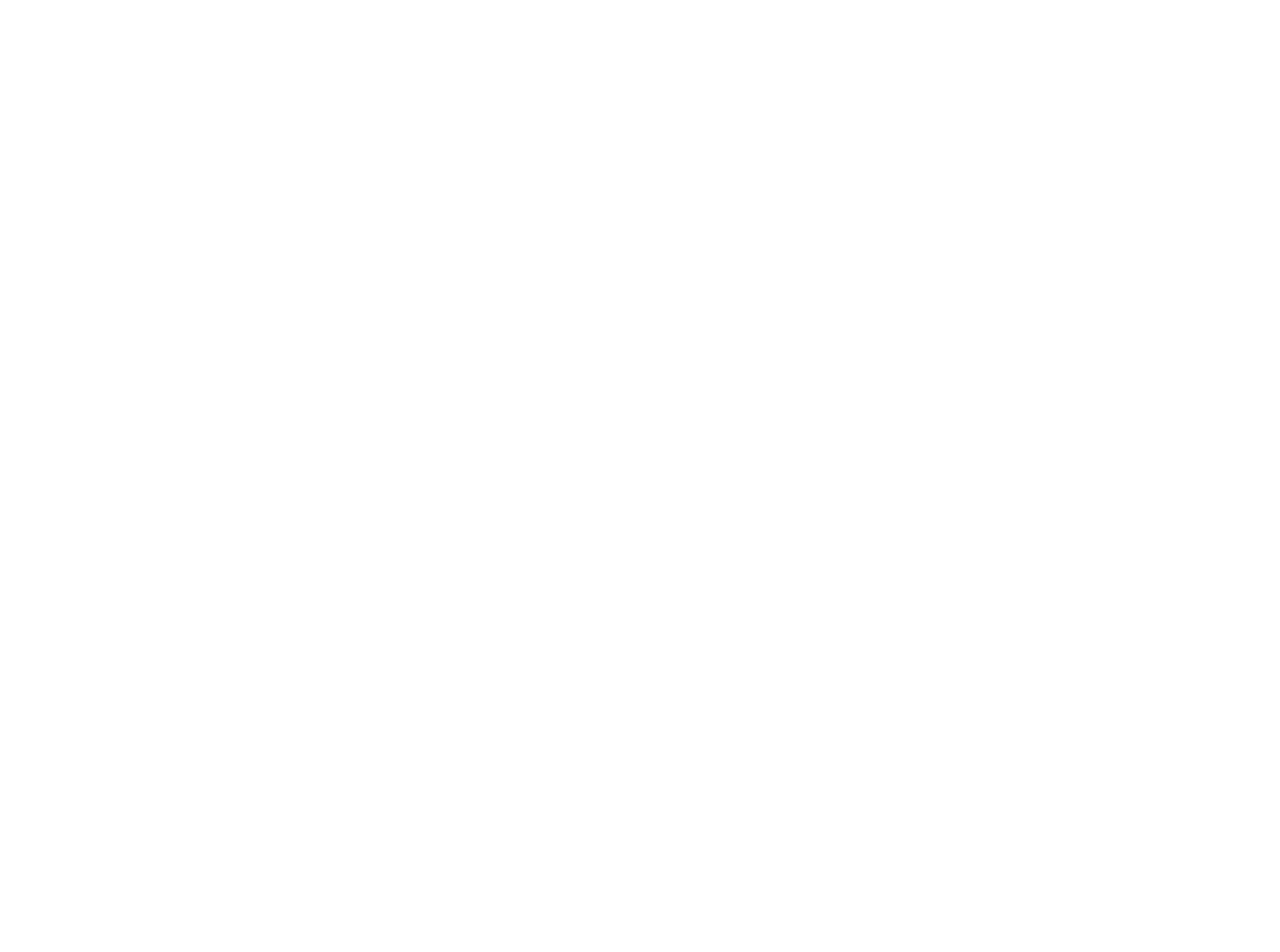
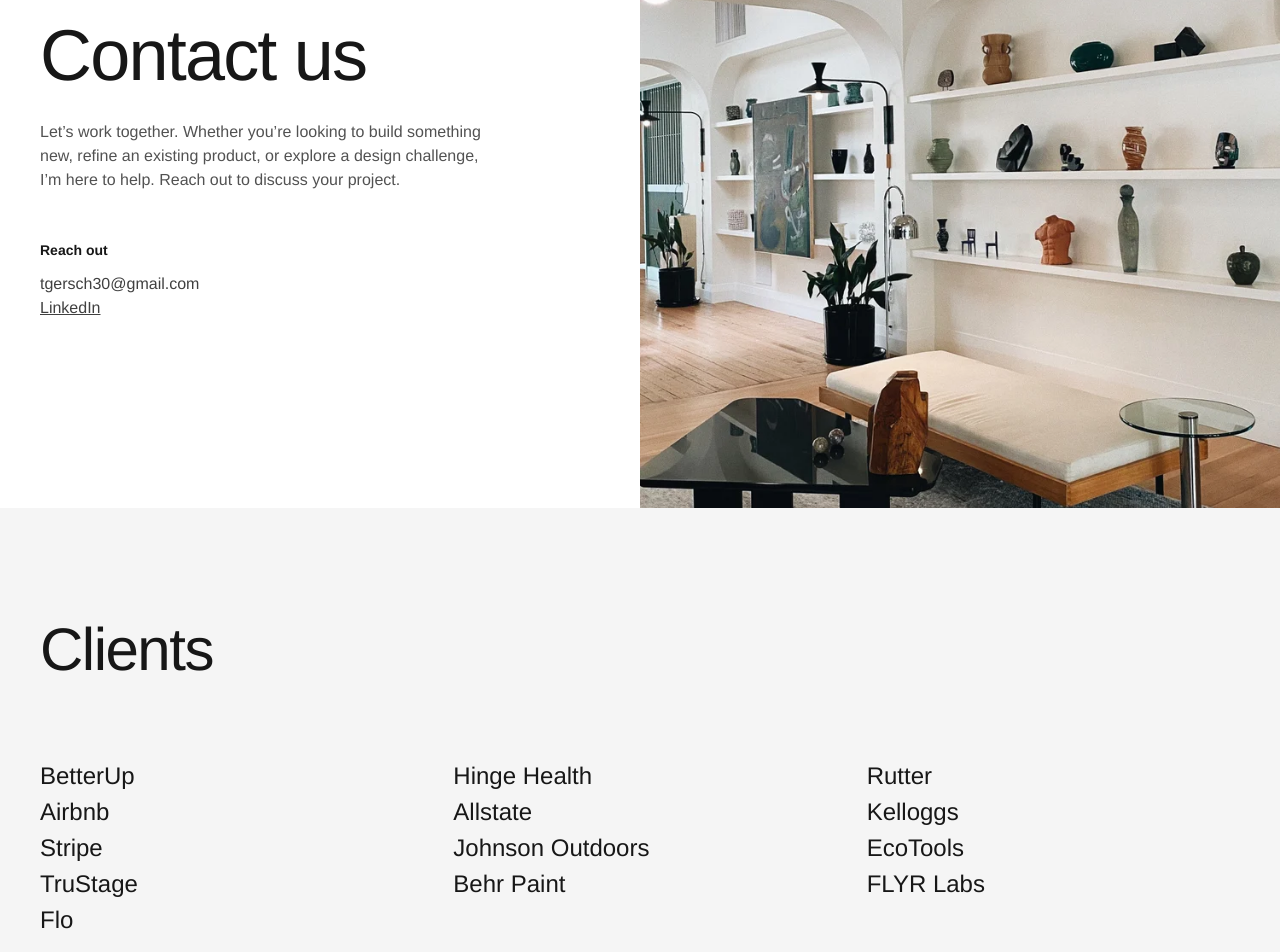
Before and after one commit to TaylorGersch/taylorgersch-portfolio, a Next.js app: page /contact in a window 1280 px wide. Before the commit this address had no page. Shown: the part 240-1192 px from the top of the page. Before the commit the page ends 800 px from the top, so only its background shows below. Built offline with nearby package versions, Linux system fonts and the light colour scheme.

Commit message:
Contact page

```diff
--- /dev/null
+++ b/src/app/(site)/contact/page.tsx
@@ -0,0 +1,17 @@
+import type { Metadata } from "next";
+import ContactHero from "@/components/ContactHero";
+import ClientsSection from "@/components/ClientsSection";
+import SiteChrome from "@/components/SiteChrome";
+
+export const metadata: Metadata = {
+  title: "Taylor Gersch | Contact",
+};
+
+export default function ContactPage() {
+  return (
+    <SiteChrome>
+      <ContactHero />
+      <ClientsSection />
+    </SiteChrome>
+  );
+}
--- /dev/null
+++ b/src/components/ClientsSection.tsx
@@ -0,0 +1,25 @@
+const CLIENT_COLUMNS = [
+  ["BetterUp", "Airbnb", "Stripe", "TruStage", "Flo"],
+  ["Hinge Health", "Allstate", "Johnson Outdoors", "Behr Paint"],
+  ["Rutter", "Kelloggs", "EcoTools", "FLYR Labs"],
+];
+
+export default function ClientsSection() {
+  return (
+    <section className="bg-neutral-100 px-6 py-20 sm:px-10 sm:py-28">
+      <h3 className="mb-16 text-4xl font-normal tracking-tight text-neutral-900 sm:mb-20 sm:text-6xl">
+        Clients
+      </h3>
+
+      <div className="grid grid-cols-1 gap-x-10 gap-y-10 sm:grid-cols-3">
+        {CLIENT_COLUMNS.map((column, i) => (
+          <ul key={i} className="space-y-1 text-2xl text-neutral-900">
+            {column.map((client) => (
+              <li key={client}>{client}</li>
+            ))}
+          </ul>
+        ))}
+      </div>
+    </section>
+  );
+}
--- /dev/null
+++ b/src/components/ContactHero.tsx
@@ -0,0 +1,57 @@
+import Image from "next/image";
+
+export default function ContactHero() {
+  return (
+    <section className="flex flex-col sm:min-h-[85vh] sm:flex-row">
+      <div className="flex flex-1 flex-col justify-center gap-12 px-6 py-16 sm:px-10 sm:py-0">
+        <div>
+          <h1 className="text-5xl leading-[1.1] font-normal tracking-tight text-neutral-900 sm:text-7xl">
+            Contact us
+          </h1>
+          <p className="mt-6 max-w-md text-neutral-600">
+            Let&rsquo;s work together. Whether you&rsquo;re looking to build
+            something new, refine an existing product, or explore a design
+            challenge, I&rsquo;m here to help. Reach out to discuss your
+            project.
+          </p>
+        </div>
+
+        <div>
+          <h3 className="mb-3 text-sm font-semibold text-neutral-900">
+            Reach out
+          </h3>
+          <p>
+            <a
+              href="mailto:tgersch30@gmail.com"
+              target="_blank"
+              rel="noopener noreferrer"
+              className="text-neutral-700 transition-colors hover:text-neutral-900"
+            >
+              tgersch30@gmail.com
+            </a>
+          </p>
+          <p>
+            <a
+              href="https://www.linkedin.com/in/taylor-gersch/"
+              target="_blank"
+              rel="noopener noreferrer"
+              className="text-neutral-700 underline transition-colors hover:text-neutral-900"
+            >
+              LinkedIn
+            </a>
+          </p>
+        </div>
+      </div>
+
+      <div className="relative h-[50vh] w-full sm:h-auto sm:w-1/2">
+        <Image
+          src="/images/contact-portland.webp"
+          alt="A sunlit living room with a sculptural brass floor lamp and a shelf of ceramic and glass objects"
+          fill
+          priority
+          className="object-cover"
+        />
+      </div>
+    </section>
+  );
+}
--- a/src/components/Header.tsx
+++ b/src/components/Header.tsx
@@ -7,7 +7,7 @@
         Taylor Gersch
       </Link>
       <Link
-        href="/#contact"
+        href="/contact"
         className="text-sm text-neutral-700 hover:text-neutral-900 transition-colors"
       >
         Contact
```
Also changed, not shown: public/images/contact-portland.webp (added).
